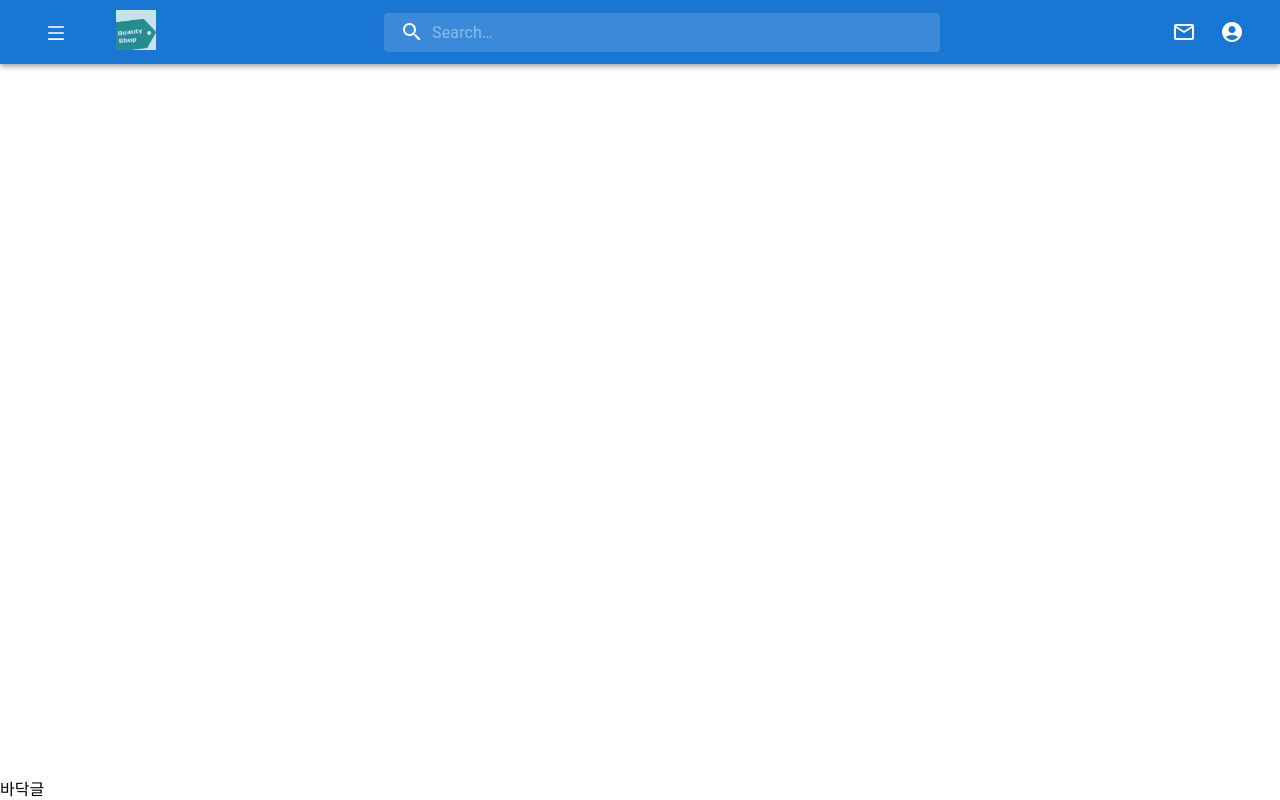
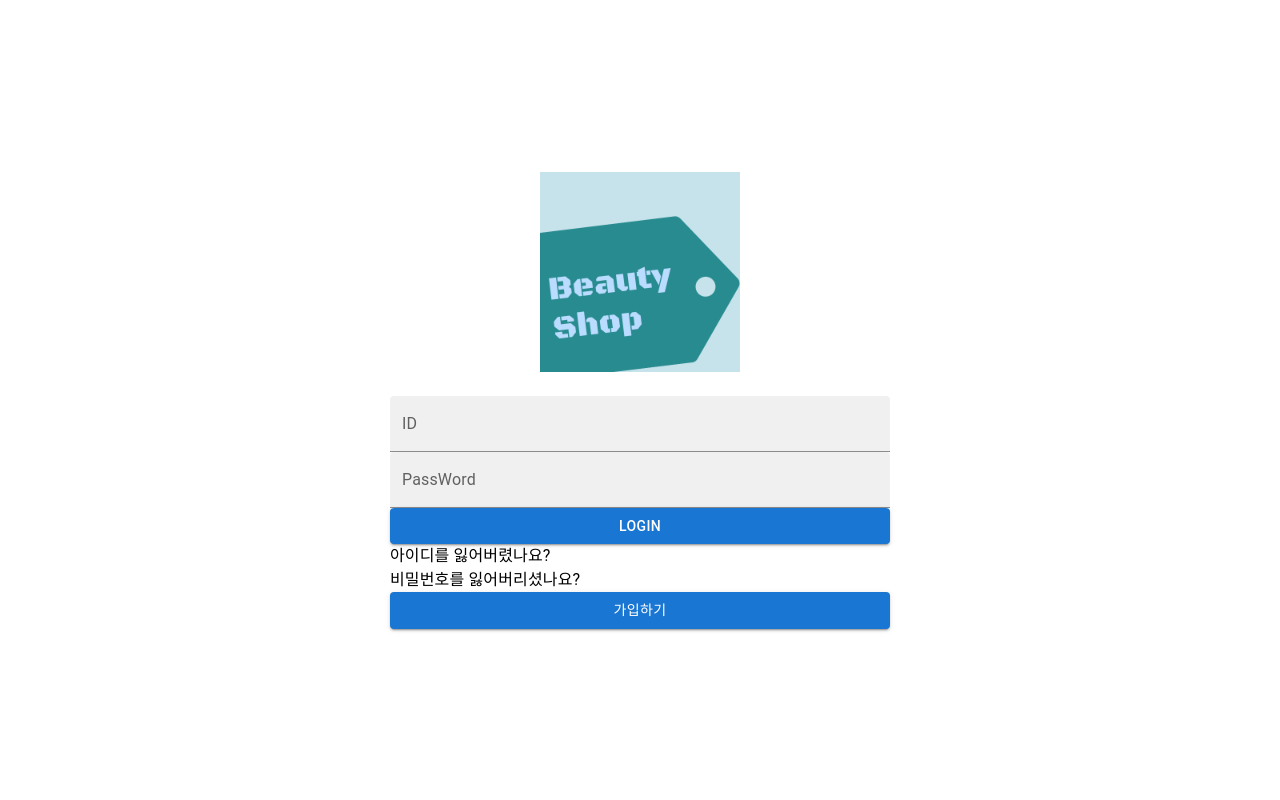
Before and after one commit to sangchoonjung/beautyshopseller, a React (Create React App) app: page /login in a window 1280 px wide. Before the commit this address had no page. Built offline with nearby package versions, Linux system fonts and the light colour scheme.

Commit message:
221212home

```diff
--- a/src/App.tsx
+++ b/src/App.tsx
@@ -6,6 +6,8 @@ import MessagePage from "./components/messagePage";
 import "./App.css";
 import InventoryPage from "./components/inventoryPage/InventoryPage";
 import AddItemPage from "./components/addItemPage/AddItemPage";
+import LoginContainer from "./components/loginPage/LoginContainer";
+import PrivateRoute from "./lib/privateRoute";
 
 export const Context = createContext(null);
 function App() {
@@ -13,16 +15,44 @@ function App() {
     <div className="App">
       <Context.Provider value={null}>
         <BrowserRouter>
-          <BaseLayer>
-            <Routes>
-              <Route path="/" element={<Main />} />
-              <Route path="/message" element={<MessagePage />} />
+          <Routes>
+            <Route element={<BaseLayer />}>
+              <Route
+                path="/"
+                element={
+                  <PrivateRoute>
+                    <Main />
+                  </PrivateRoute>
+                }
+              />
+              <Route
+                path="/message"
+                element={
+                  <PrivateRoute>
+                    <MessagePage />
+                  </PrivateRoute>
+                }
+              />
+              <Route
+                path="/inventory"
+                element={
+                  <PrivateRoute>
+                    <InventoryPage />
+                  </PrivateRoute>
+                }
+              />
+              <Route
+                path="/inventory/addItem"
+                element={
+                  <PrivateRoute>
+                    <AddItemPage />
+                  </PrivateRoute>
+                }
+              />
+            </Route>
 
-              <Route path="/inventory" element={<InventoryPage />} />
-              <Route path="/inventory/addItem" element={<AddItemPage />} />
-
-            </Routes>
-          </BaseLayer>
+            <Route path="/login" element={<LoginContainer />} />
+          </Routes>
         </BrowserRouter>
       </Context.Provider>
     </div>
--- a/src/components/aboutLogin/PartOfLoginInput.tsx
+++ b/src/components/aboutLogin/PartOfLoginInput.tsx
@@ -1,5 +1,6 @@
 import { Box, Button, TextField } from "@mui/material";
 import { useState } from "react";
+import { useNavigate } from "react-router-dom";
 import { LoginAndSignUpInputValueType } from "../aboutSignUp/PartOfSignUpInput";
 
 function PartOfLoginInput() {
@@ -7,6 +8,7 @@ function PartOfLoginInput() {
     email: "",
     password: "",
   });
+  const navi = useNavigate();
 
   console.log(inputValue);
   const onLoginHandler: React.FormEventHandler = async (evt) => {
@@ -22,7 +24,9 @@ function PartOfLoginInput() {
       },
     });
     const data = await response.json();
-    console.log(data);
+    console.log(data.token, "확인");
+    localStorage.setItem("token", data.token);
+    navi("/");
   };
   return (
     <Box>
--- a/src/components/inventoryPage/InventoryContent/InventorySearchBar.tsx
+++ b/src/components/inventoryPage/InventoryContent/InventorySearchBar.tsx
@@ -2,35 +2,43 @@ import { Box, SxProps } from "@mui/system";
 import { useNavigate } from "react-router";
 import { Button } from "@mui/material";
 import { SearchBar } from "../../common/SearchBar";
+
 const inventoryBtnStyle: SxProps = {
   backgroundColor: "black",
-    color: 'white',
+  color: "white",
   borderRadius: 3,
   ":hover": { backgroundColor: "rgb(100,100,100)" },
-    minWidth: '80px',
-    height: '35px', m: 2, p: 2,
+  minWidth: "80px",
+  height: "35px",
+  m: 2,
+  p: 2,
   fontWeight: "bold",
-    fontSize: "13px"
-}
+  fontSize: "13px",
+};
 export function InventorySearchBar() {
   const navi = useNavigate();
 
   return (
-        <Box sx={{ display: 'flex', alignItems: "center", position: "relative" }}>
-            <SearchBar btnStyle={inventoryBtnStyle} placeholder="Search SKU, Title, ISBN" />
+    <Box sx={{ display: "flex", alignItems: "center", position: "relative" }}>
+      <SearchBar
+        btnStyle={inventoryBtnStyle}
+        placeholder="Search SKU, Title, ISBN"
+      />
 
       <Button
         onClick={() => navi("addItem")}
         sx={{
-                    fontSize: "10px", ...inventoryBtnStyle,
-                    minWidth: '100px',
-                    position: "absolute", right: -15,
-                    backgroundColor: "blue", ":hover": { backgroundColor: "rgba(0,0,255, 0.65)" }
+          fontSize: "10px",
+          ...inventoryBtnStyle,
+          minWidth: "100px",
+          position: "absolute",
+          right: -15,
+          backgroundColor: "blue",
+          ":hover": { backgroundColor: "rgba(0,0,255, 0.65)" },
         }}
       >
         Add Item
       </Button>
-
     </Box>
-    )
+  );
 }
--- a/src/components/layout/BaseLayer.tsx
+++ b/src/components/layout/BaseLayer.tsx
@@ -1,14 +1,19 @@
 import { ReactNode } from "react";
 import Headers from "./Headers";
 import * as React from "react";
+import Box from "@mui/material/Box";
+import { Outlet } from "react-router-dom";
 
 function BaseLayer({ children }: { children?: React.ReactElement }) {
   return (
-    <div>
+    <Box sx={{ height: "100%" }}>
       <Headers />
-      {children}
-      <div style={{ position: "absolute", bottom: 0 }}>바닥글</div>
-    </div>
+      <main>
+        <Outlet />
+      </main>
+      {/* {children} */}
+      <Box>바닥글ssssssssssssssss</Box>
+    </Box>
   );
 }
 
--- a/src/components/layout/Headers.tsx
+++ b/src/components/layout/Headers.tsx
@@ -9,16 +9,12 @@ import LoginModal from "../modal/LoginModal";
 import MailOutlineIcon from "@mui/icons-material/MailOutline";
 import { useNavigate } from "react-router-dom";
 import LeftDrawer from "../modal/LeftDrawer";
-import { SearchBar } from "../common/SearchBar";
+
 import MainSearchBar from "../common/MainSearchBar";
 function Headers() {
-  const [auth, setAuth] = React.useState(true);
+  const auth = localStorage.getItem("token");
+  const navi = useNavigate();
   const [anchorEl, setAnchorEl] = React.useState<null | HTMLElement>(null);
-  const navi = useNavigate();
-
-  const handleChange = (event: React.ChangeEvent<HTMLInputElement>) => {
-    setAuth(event.target.checked);
-  };
 
   const handleMenu = (event: React.MouseEvent<HTMLElement>) => {
     setAnchorEl(event.currentTarget);
@@ -26,6 +22,10 @@ function Headers() {
 
   const handleClose = () => {
     setAnchorEl(null);
+  };
+  const logoutHandle = () => {
+    localStorage.removeItem("token");
+    navi("/login");
   };
 
   return (
@@ -107,11 +107,12 @@ function Headers() {
                   open={Boolean(anchorEl)}
                   onClose={handleClose}
                 >
-                  <MenuItem onClick={handleClose}>
+                  {/* <MenuItem onClick={handleClose}>
                     <LoginModal />
-                  </MenuItem>
+                  </MenuItem> */}
                   <MenuItem onClick={handleClose}>Profile</MenuItem>
                   <MenuItem onClick={handleClose}>My account</MenuItem>
+                  <MenuItem onClick={logoutHandle}>Log out</MenuItem>
                 </Menu>
               </div>
             )}
--- /dev/null
+++ b/src/components/loginPage/LoginContainer.tsx
@@ -0,0 +1,35 @@
+import { Box, Typography } from "@mui/material";
+import PartOfFindIdAndPass from "../aboutLogin/PartOfFindIdAndPass";
+import PartOfLoginInput from "../aboutLogin/PartOfLoginInput";
+import PartOfSignUpButton from "../aboutSignUp/PartOfSignUpButton";
+function LoginContainer() {
+  return (
+    <Box
+      sx={{
+        justifyContent: "center",
+        alignItems: "center",
+        // position: "relative",
+        width: "100vw",
+        height: "100vh",
+        display: "flex",
+        flexDirection: "column",
+      }}
+    >
+      <Box sx={{ width: "200px", height: "200px", mb: 3 }}>
+        <img src="/images/BeautyShopLogo.png" width={"100%"} height={"100%"} />
+      </Box>
+      <Box
+        sx={{
+          maxWidth: "500px",
+          width: "100%",
+        }}
+      >
+        <PartOfLoginInput />
+        <PartOfFindIdAndPass />
+        <PartOfSignUpButton />
+      </Box>
+    </Box>
+  );
+}
+
+export default LoginContainer;
--- a/src/components/mainhome/main.tsx
+++ b/src/components/mainhome/main.tsx
@@ -1,17 +1,15 @@
-
 import { Box } from "@mui/material";
 import MainBodyBox from "./MainBodyBox";
 import MainHeaderBox from "./MainHeaderBox";
 
 function Main() {
+  console.log(localStorage.getItem("token"));
   return (
     <Box>
       <MainHeaderBox />
       <MainBodyBox />
     </Box>
   );
-
-
 }
 
 export default Main;
--- /dev/null
+++ b/src/lib/privateRoute.jsx
@@ -0,0 +1,9 @@
+import React from "react";
+import { Navigate } from "react-router-dom";
+import isAdmin from "../util/isAdmin";
+
+const PrivateRoute = ({ children }) => {
+  return !isAdmin() ? <Navigate to="/login" /> : children;
+};
+
+export default PrivateRoute;
--- /dev/null
+++ b/src/util/isAdmin.js
@@ -0,0 +1,6 @@
+const isAdmin = () => {
+  console.log(typeof localStorage.getItem("token"));
+  return !!localStorage.getItem("token");
+};
+
+export default isAdmin;
```
Also changed, not shown: src/lib/publicRoute.jsx (added, +9 -0 lines). Lines whose indentation alone changed are shown as unchanged.
